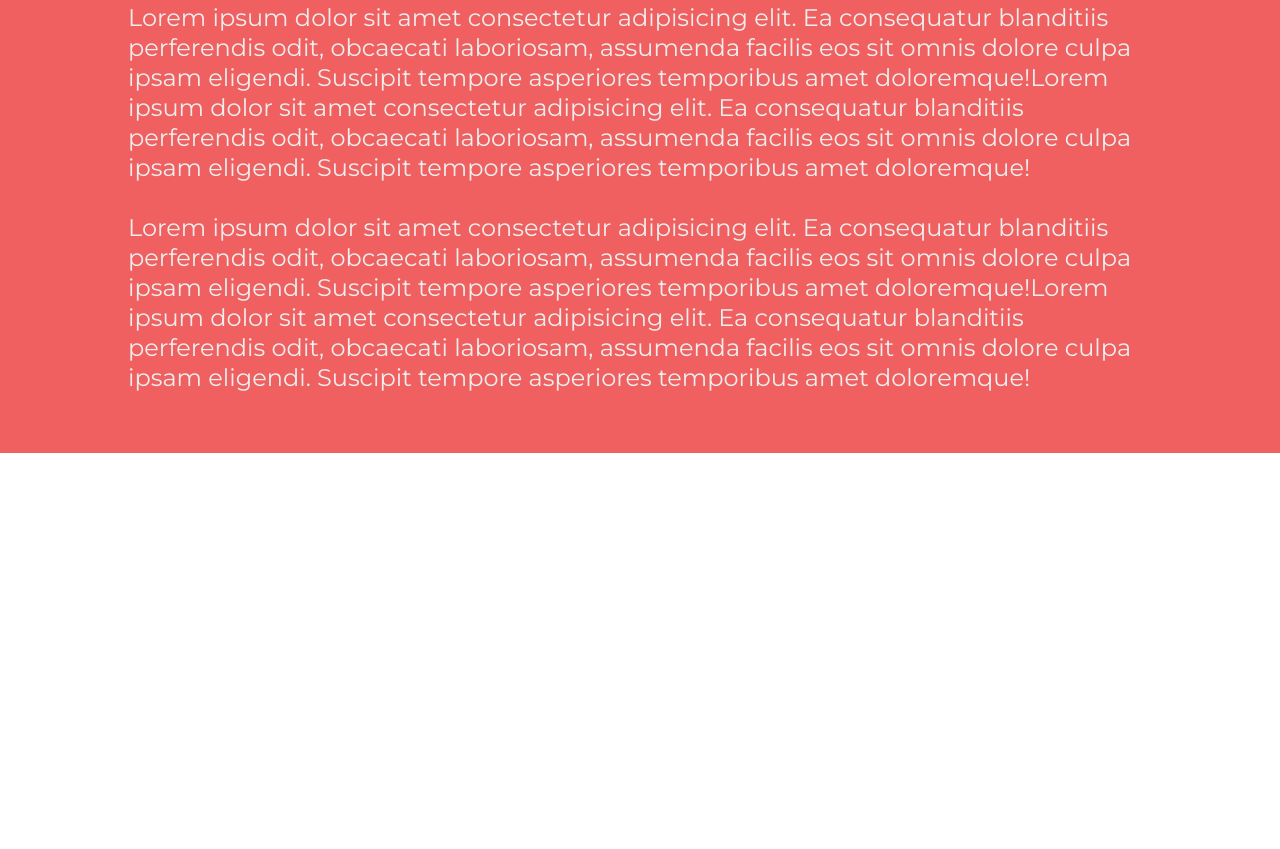
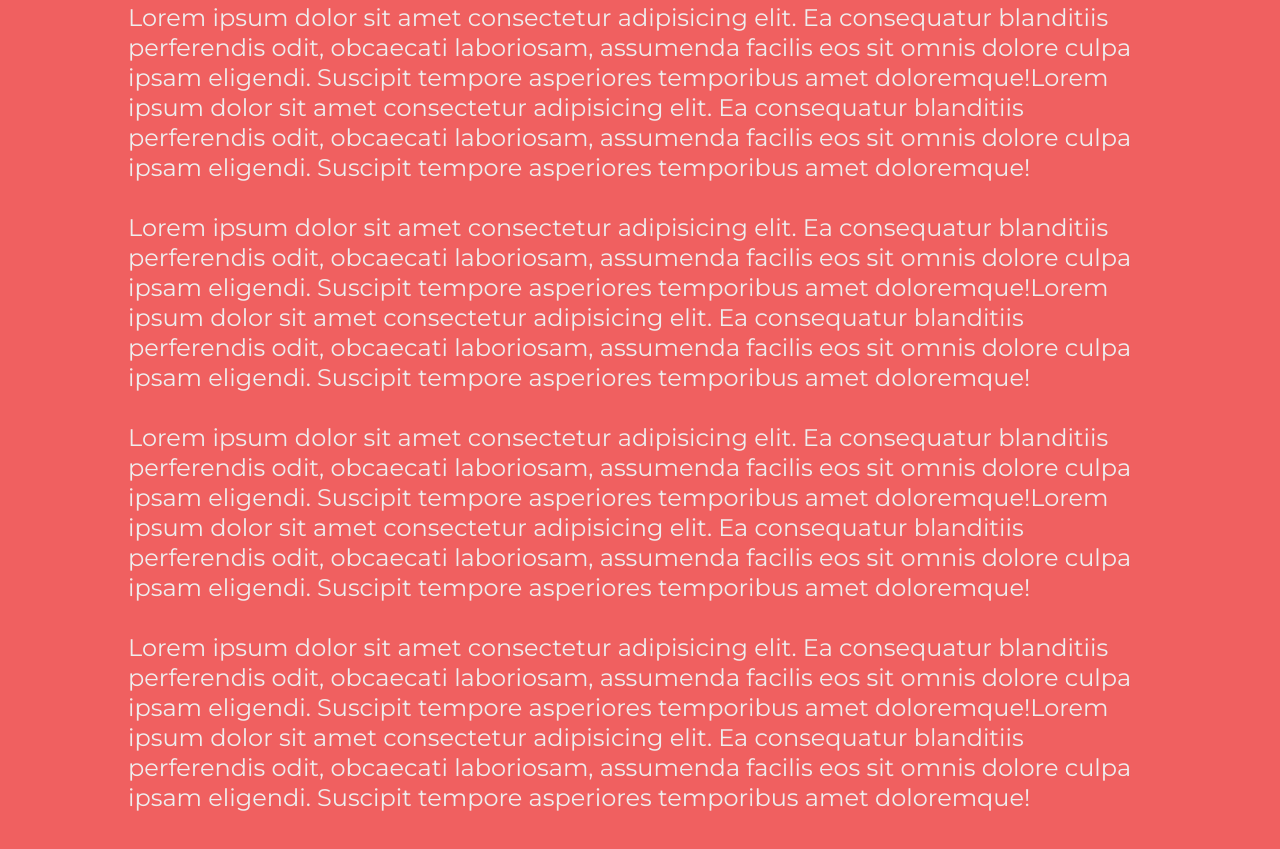
Before and after one commit to phanhuyanh/Cicurlar-Navigation, a plain HTML site: page index.html in a window 1280 px wide. Shown: the part 858-1707 px from the top of the page. Before the commit the page ends 1311 px from the top, so only its background shows below. Drawn offline with nearby package versions, Linux system fonts and the light colour scheme.

```diff
--- a/index.html
+++ b/index.html
@@ -28,6 +28,8 @@
             <p>Lorem ipsum dolor sit amet consectetur adipisicing elit. Ea consequatur blanditiis perferendis odit, obcaecati laboriosam, assumenda facilis eos sit omnis dolore culpa ipsam eligendi. Suscipit tempore asperiores temporibus amet doloremque!Lorem ipsum dolor sit amet consectetur adipisicing elit. Ea consequatur blanditiis perferendis odit, obcaecati laboriosam, assumenda facilis eos sit omnis dolore culpa ipsam eligendi. Suscipit tempore asperiores temporibus amet doloremque!</p>
             <p>Lorem ipsum dolor sit amet consectetur adipisicing elit. Ea consequatur blanditiis perferendis odit, obcaecati laboriosam, assumenda facilis eos sit omnis dolore culpa ipsam eligendi. Suscipit tempore asperiores temporibus amet doloremque!Lorem ipsum dolor sit amet consectetur adipisicing elit. Ea consequatur blanditiis perferendis odit, obcaecati laboriosam, assumenda facilis eos sit omnis dolore culpa ipsam eligendi. Suscipit tempore asperiores temporibus amet doloremque!</p>
             <p>Lorem ipsum dolor sit amet consectetur adipisicing elit. Ea consequatur blanditiis perferendis odit, obcaecati laboriosam, assumenda facilis eos sit omnis dolore culpa ipsam eligendi. Suscipit tempore asperiores temporibus amet doloremque!Lorem ipsum dolor sit amet consectetur adipisicing elit. Ea consequatur blanditiis perferendis odit, obcaecati laboriosam, assumenda facilis eos sit omnis dolore culpa ipsam eligendi. Suscipit tempore asperiores temporibus amet doloremque!</p>
+            <p>Lorem ipsum dolor sit amet consectetur adipisicing elit. Ea consequatur blanditiis perferendis odit, obcaecati laboriosam, assumenda facilis eos sit omnis dolore culpa ipsam eligendi. Suscipit tempore asperiores temporibus amet doloremque!Lorem ipsum dolor sit amet consectetur adipisicing elit. Ea consequatur blanditiis perferendis odit, obcaecati laboriosam, assumenda facilis eos sit omnis dolore culpa ipsam eligendi. Suscipit tempore asperiores temporibus amet doloremque!</p>
+            <p>Lorem ipsum dolor sit amet consectetur adipisicing elit. Ea consequatur blanditiis perferendis odit, obcaecati laboriosam, assumenda facilis eos sit omnis dolore culpa ipsam eligendi. Suscipit tempore asperiores temporibus amet doloremque!Lorem ipsum dolor sit amet consectetur adipisicing elit. Ea consequatur blanditiis perferendis odit, obcaecati laboriosam, assumenda facilis eos sit omnis dolore culpa ipsam eligendi. Suscipit tempore asperiores temporibus amet doloremque!</p>
         </div>
     </section>
     <div class="bg-wrap -full-width -full-height -hidden"></div>
```
